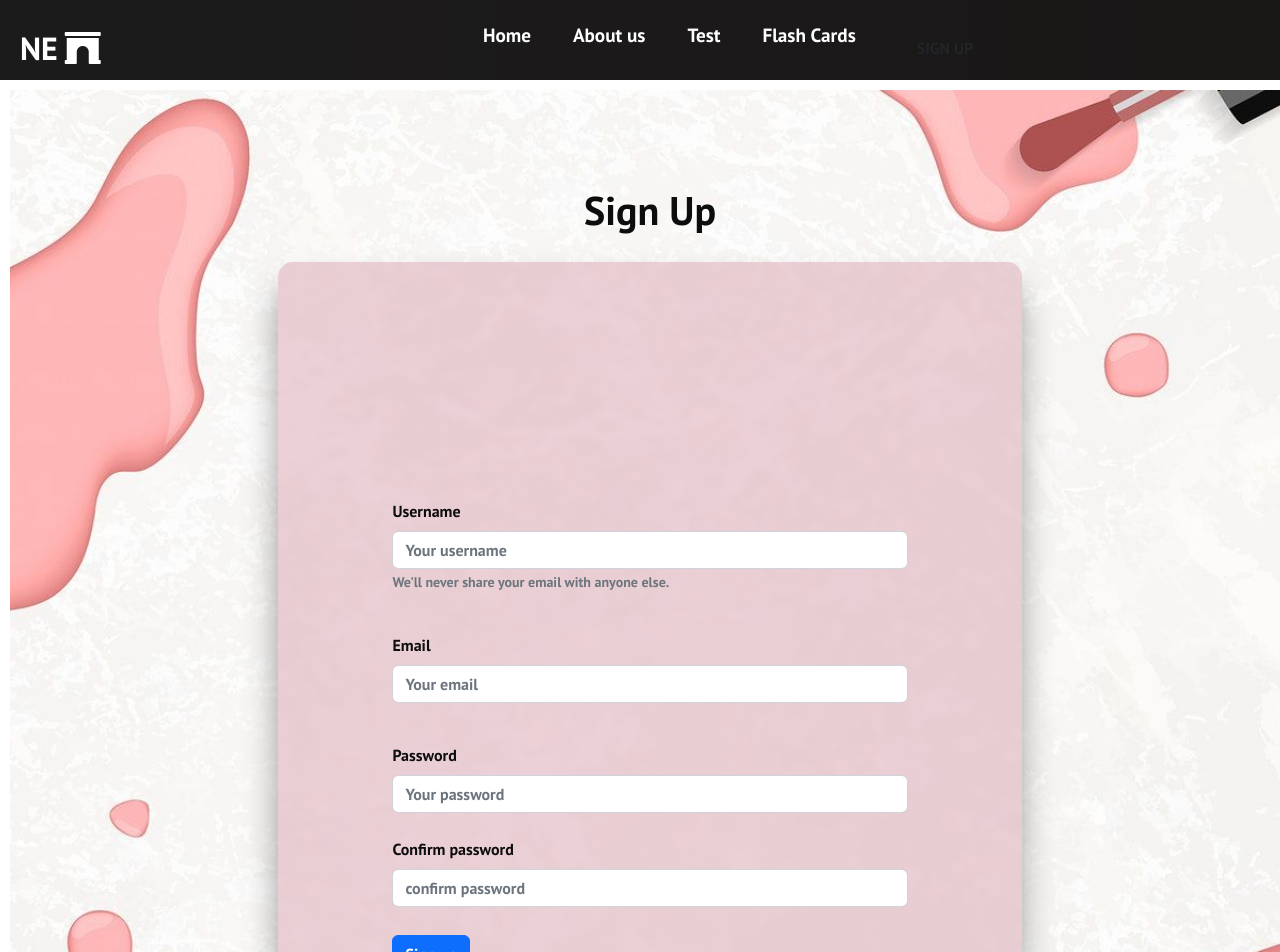
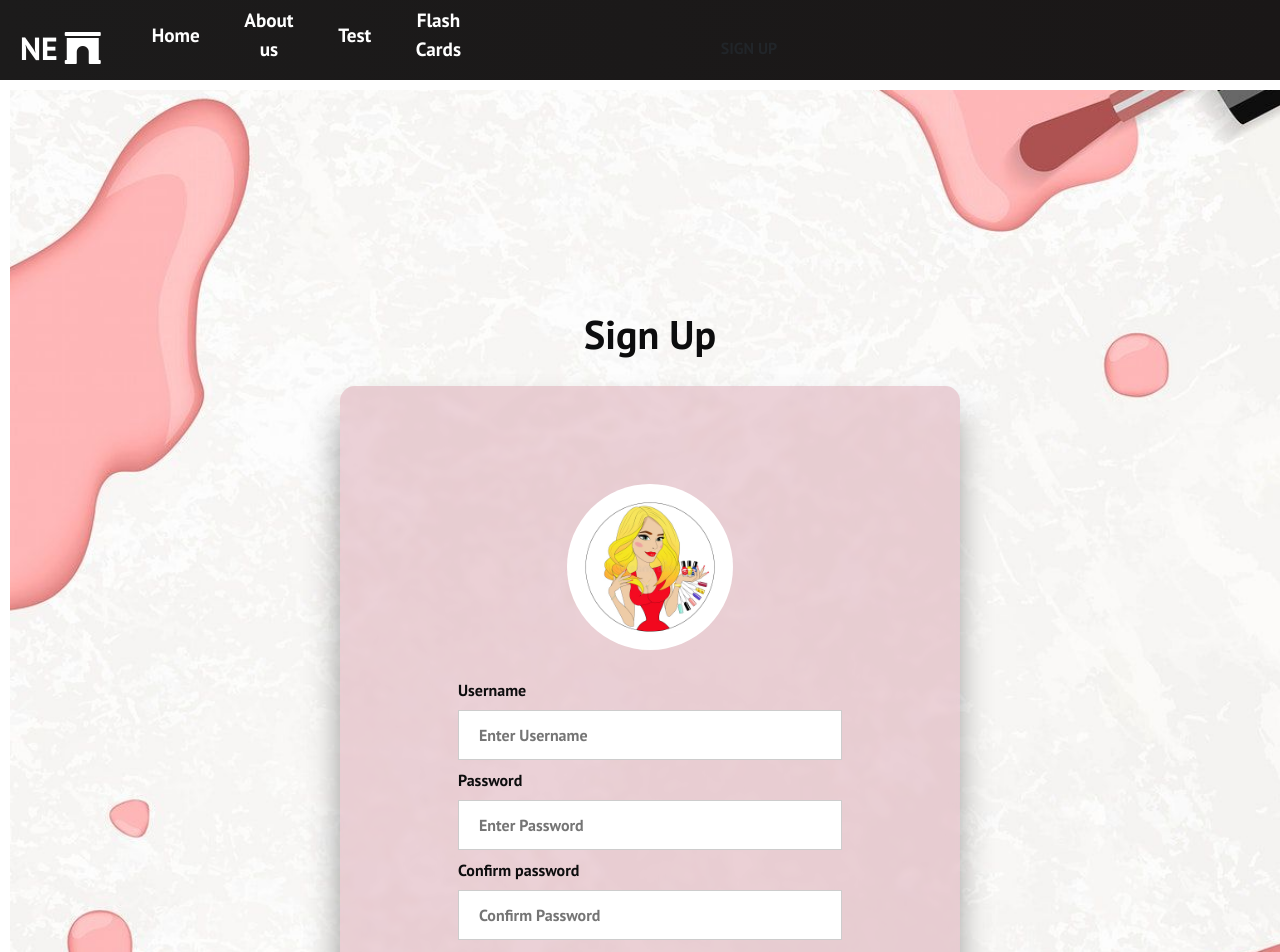
Before and after one commit to olenarostotskyy/react_nail_quiz_practice, a React (Create React App) app: page /sign-up in a window 1280 px wide. Shown: the top 952 px of the page. Built offline with nearby package versions, Linux system fonts and the light colour scheme; a web font is replaced by a local one.

Commit message:
sign up/login forms refactoring

```diff
--- a/src/pages/LoginForm.css
+++ b/src/pages/LoginForm.css
@@ -11,13 +11,6 @@
     color: rgb(13, 13, 14);
 }
 .login-form{
-    /* flex-direction: column;
-    display: flex;
-    margin-top: 50px;
-    border: 1px solid red;
-    align-items: center;
-    padding: 12px; */
-
     display: flex;
     flex-direction: column;
     justify-content: center;
@@ -26,17 +19,62 @@
     background-image: linear-gradient(90deg, rgba(255, 255, 255, 0.1) 0%,rgba(255, 255, 255, 0.1) 20% );
     backdrop-filter: blur(3px);
     box-shadow: -1px 24px 36px -4px rgba(0,0,0,0.45);
-    width: 60%;
-    height: 80%;
+    width: 50%;
+    height: 70%;
     margin: 20px;
     padding:50px;
     border-radius: 15px;
-
-
-
 }
 form{
     font-size: 1em;
     margin: auto;
     width: 80%;
 }
+
+input[type=text], input[type=password],input[type=confirm-password] {
+    width: 100%;
+    padding: 12px 20px;
+    margin: 8px 0;
+    display: inline-block;
+    border: 1px solid #ccc;
+    box-sizing: border-box;
+  }
+
+
+
+  button {
+    background-color: #b55e7f;
+    color: white;
+    padding: 14px 20px;
+    margin: 8px 0;
+    border: none;
+    cursor: pointer;
+    width: 100%;
+  }
+
+  button:hover {
+    opacity: 0.8;
+  }
+
+  .img-container {
+    text-align: center;
+    margin: 24px 0 12px 0;
+  }
+
+  img.avatar {
+    width: 40%;
+    border-radius: 50%;
+  }
+
+  .fields-container {
+    padding: 16px;
+  }
+
+  span.password {
+    float: right;
+    padding-top: 16px;
+  }
+  span.confirm-password {
+    float: right;
+    padding-top: 16px;
+  }
--- a/src/pages/LoginForm.js
+++ b/src/pages/LoginForm.js
@@ -3,6 +3,7 @@ import Button from "react-bootstrap/Button";
 import Form from "react-bootstrap/Form";
 import { Link } from "react-router-dom";
 import "./LoginForm.css";
+import Avatar from "../pictures/avatar.jpeg";
 
 function LoginForm() {
   const [email, setEmail] = useState("");
@@ -19,7 +20,51 @@ function LoginForm() {
     <div className="login-container">
       <h1>Log in</h1>
       <div className="login-form">
-        <Form>
+        <form className="form">
+          <div className="img-container">
+            <img src={Avatar} alt="Avatar" className="avatar"></img>
+          </div>
+
+          <div className="fields-container">
+            <label className="username">
+              <b>Username</b>
+            </label>
+            <input
+              type="text"
+              placeholder="Enter Username"
+              value={email}
+              name="email"
+              onChange={(e) => {
+                setEmail(e.target.value);
+              }}
+              required
+            ></input>
+
+            <label className="password">
+              <b>Password</b>
+            </label>
+            <input
+              type="password"
+              placeholder="Enter Password"
+              value={password}
+              name="password"
+              onChange={(e) => {
+                setPassword(e.target.value);
+              }}
+              required
+            ></input>
+
+            <button onClick={loginUser} type="submit">
+              Log in
+            </button>
+            <div>
+              <small>
+                Do not have account?<Link to="/sign-up">Create one</Link>{" "}
+              </small>
+            </div>
+          </div>
+        </form>
+        {/* <Form>
           <Form.Group className="mb-3" controlId="formBasicEmail">
             <Form.Label>Email address</Form.Label>
             <Form.Control
@@ -59,7 +104,7 @@ function LoginForm() {
               Do not have account?<Link to="/sign-up">Create one</Link>{" "}
             </small>
           </Form.Group>
-        </Form>
+        </Form> */}
       </div>
     </div>
   );
--- a/src/pages/signUp.css
+++ b/src/pages/signUp.css
@@ -19,8 +19,8 @@
     background-image: linear-gradient(90deg, rgba(255, 255, 255, 0.1) 0%,rgba(255, 255, 255, 0.1) 20% );
     backdrop-filter: blur(3px);
     box-shadow: -1px 24px 36px -4px rgba(0,0,0,0.45);
-    width: 60%;
-    height: 80%;
+    width: 50%;
+    height: 60%;
     margin: 20px;
     padding:50px;
     border-radius: 15px;
@@ -30,3 +30,51 @@ form{
     margin: auto;
     width: 80%;
 }
+
+input[type=text], input[type=password],input[type=confirm-password] {
+    width: 100%;
+    padding: 12px 20px;
+    margin: 8px 0;
+    display: inline-block;
+    border: 1px solid #ccc;
+    box-sizing: border-box;
+  }
+
+
+
+  button {
+    background-color: #b55e7f;
+    color: white;
+    padding: 14px 20px;
+    margin: 8px 0;
+    border: none;
+    cursor: pointer;
+    width: 100%;
+  }
+
+  button:hover {
+    opacity: 0.8;
+  }
+
+  .img-container {
+    text-align: center;
+    margin: 24px 0 12px 0;
+  }
+
+  img.avatar {
+    width: 40%;
+    border-radius: 50%;
+  }
+
+  .fields-container {
+    padding: 16px;
+  }
+
+  span.password {
+    float: right;
+    padding-top: 16px;
+  }
+  span.confirm-password {
+    float: right;
+    padding-top: 16px;
+  }
--- a/src/pages/signUp.js
+++ b/src/pages/signUp.js
@@ -1,8 +1,9 @@
 import React, { useState } from "react";
 import { Link } from "react-router-dom";
+import Avatar from "../pictures/avatar.jpeg";
 
 import "./signUp.css";
-import { Form, Button } from "react-bootstrap";
+// import { Form, Button } from "react-bootstrap";
 
 const SignUp = () => {
   const [username, setUsername] = useState("");
@@ -26,7 +27,65 @@ const SignUp = () => {
     <div className="sign-up-container">
       <h1>Sign Up</h1>
       <div className="sign-up-form">
-        <Form>
+        <form className="form">
+          <div className="img-container">
+            <img src={Avatar} alt="Avatar" className="avatar"></img>
+          </div>
+
+          <div className="fields-container">
+            <label className="username">
+              <b>Username</b>
+            </label>
+            <input
+              type="text"
+              placeholder="Enter Username"
+              value={username}
+              name="username"
+              onChange={(e) => {
+                setUsername(e.target.value);
+              }}
+              required
+            ></input>
+
+            <label className="password">
+              <b>Password</b>
+            </label>
+            <input
+              type="password"
+              placeholder="Enter Password"
+              value={password}
+              name="password"
+              onChange={(e) => {
+                setPassword(e.target.value);
+              }}
+              required
+            ></input>
+
+            <label className="confirm-password">
+              <b>Confirm password</b>
+            </label>
+            <input
+              type="confirm-password"
+              placeholder="Confirm Password"
+              value={confirmPassword}
+              name="confirmPassword"
+              onChange={(e) => {
+                setConfirmPassword(e.target.value);
+              }}
+              required
+            ></input>
+
+            <button onClick={submitForm} type="submit">
+              Sign up
+            </button>
+            <div>
+              <small>
+                Already have an account?<Link to="/login">Log in</Link>{" "}
+              </small>
+            </div>
+          </div>
+        </form>
+        {/* <Form>
           <Form.Group className="mb-3" controlId="formBasicEmail">
             <Form.Label>Username</Form.Label>
             <Form.Control
@@ -93,7 +152,7 @@ const SignUp = () => {
               Already have an account?<Link to="/login">Log in</Link>{" "}
             </small>
           </Form.Group>
-        </Form>
+        </Form> */}
       </div>
     </div>
   );
```
Also changed, not shown: src/pictures/avatar.jpeg (added), 1 other file (tests, documents, lock files or other folders).
